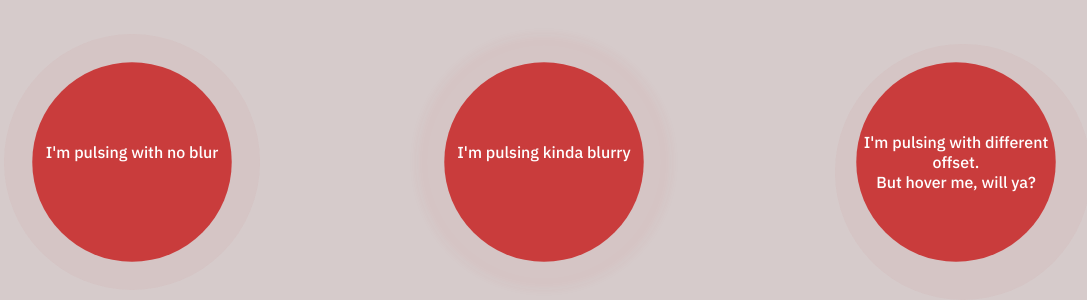
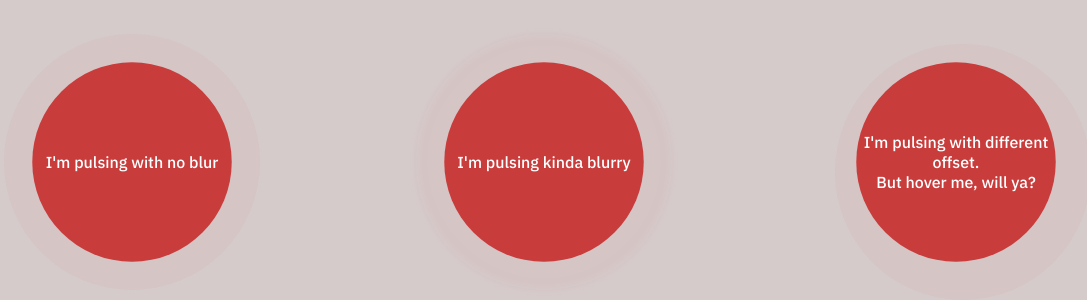
Before and after one commit to leticiafontoura/30DiasCss, a plain HTML site: page Dia 5/index.html in a window 1280 px wide. Shown: the part 238-538 px from the top of the page, without its empty margins (96-1183 px from the left). Drawn offline with Linux system fonts and the light colour scheme.

Commit message:
changes in style

```diff
--- a/Dia 5/style.css
+++ b/Dia 5/style.css
@@ -17,9 +17,9 @@
 }
 
 p {
-	text-align: center;
+/*	text-align: center;
 	position: relative;
-	top: 40%;
+	/*top: 40%;*/*/
 }
 .pulse-one {
 	width: 200px;
@@ -31,6 +31,9 @@ p {
 	transform: scale(1);
 	animation: pulse-one 2s infinite;
 	position: relative;
+	display: flex;
+ 	align-items: center;
+  	justify-content: center;
 }
 
 @keyframes pulse-one {
@@ -60,6 +63,9 @@ p {
 	transform: scale(1);
 	animation: pulse-two 2s infinite;
 	position: relative;
+	display: flex;
+ 	align-items: center;
+  	justify-content: center;
 }
 
 @keyframes pulse-two {
@@ -89,6 +95,9 @@ p {
 	transform: scale(1);
 	animation: pulse-three 2s infinite;
 	position: relative;
+	display: flex;
+ 	align-items: center;
+  	justify-content: center;
 }
 
 @keyframes pulse-three {
@@ -109,7 +118,7 @@ p {
 }
 
 .pulse-three p {
-	top: 35%;
+	text-align: center;
 }
 .pulse-three:hover {
 	background-color: blue;
```
